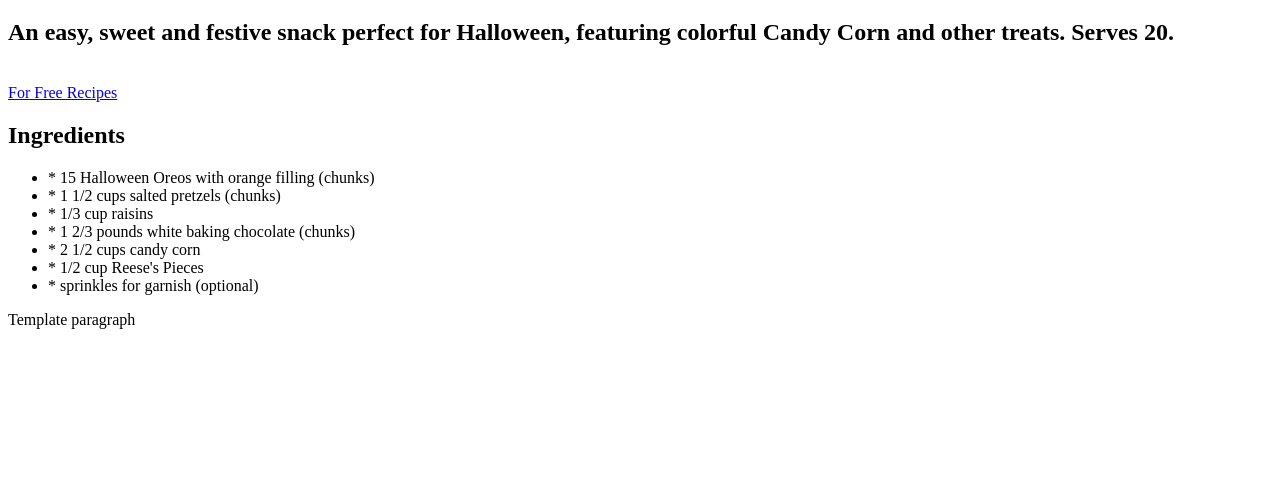
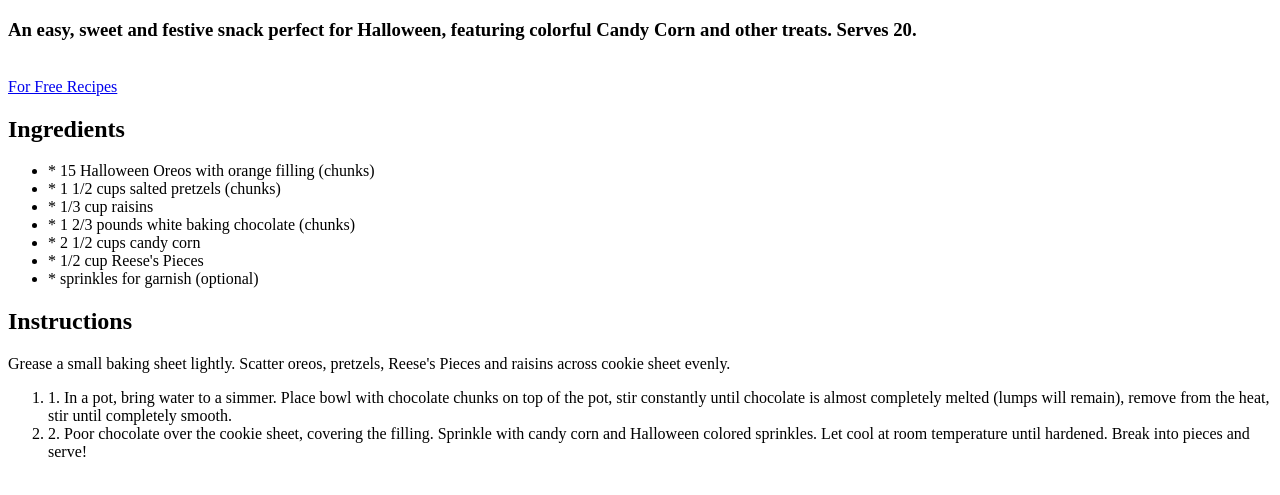
Before and after one commit to THEJNIGH/Nigh_Jacob_DWS1, a plain HTML site: page list.html in a window 1280 px wide. Shown: the part 61-556 px from the top of the page. Drawn offline with Linux system fonts and the light colour scheme.

Commit message:
Completed self assignment assignment
Finished list html

```diff
--- a/list.html
+++ b/list.html
@@ -6,7 +6,7 @@
 	</head>
 	<body>
 		<h1>Halloween White Chocolate Bark</h1>
-		<h2>An easy, sweet and festive snack perfect for Halloween, featuring colorful Candy Corn and other treats. Serves 20.</h2>
+		<h3>An easy, sweet and festive snack perfect for Halloween, featuring colorful Candy Corn and other treats. Serves 20.</h3>
 		<br />
 		<a href = "Recipe from Free Recipes - http://www.freerecipes.org"> For Free Recipes </a>
 
@@ -20,7 +20,11 @@
     		<li>* 1/2 cup Reese's Pieces</li>
     		<li>* sprinkles for garnish (optional)</li>
     	</ul>
-
-		<p> Template paragraph </p>
+    	<h2>Instructions</h2>
+    	<p>Grease a small baking sheet lightly. Scatter oreos, pretzels, Reese's Pieces and raisins across cookie sheet evenly.</p>
+    	<ol>
+    		<li>1. In a pot, bring water to a simmer. Place bowl with chocolate chunks on top of the pot, stir constantly until chocolate is almost completely melted (lumps will remain), remove from the heat, stir until completely smooth.</li>
+    		<li>2. Poor chocolate over the cookie sheet, covering the filling. Sprinkle with candy corn and Halloween colored sprinkles. Let cool at room temperature until hardened. Break into pieces and serve!</li>
+ 		</ol>
 	</body>
 </html>
```
